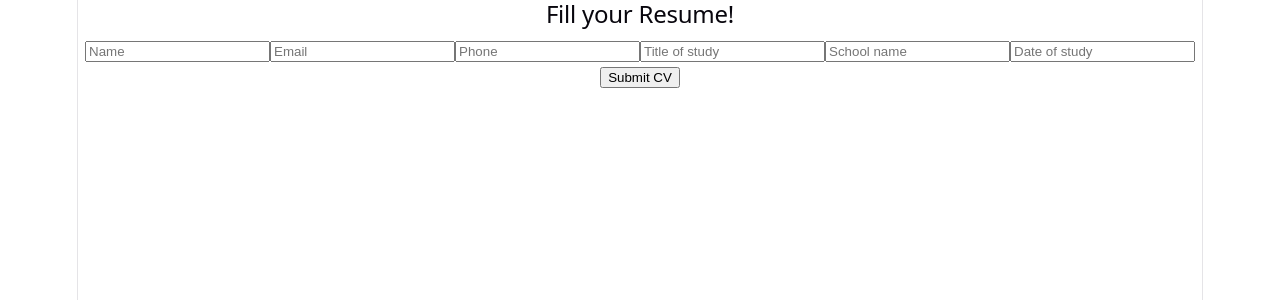
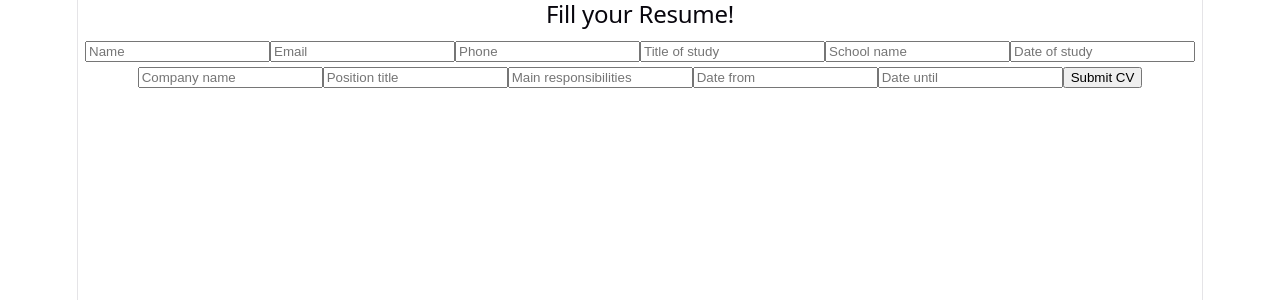
Before and after one commit to fioridaniel/cv-application, a React (Vite) app in the folder project/: page / in a window 1280 px wide. Shown: the top 300 px of the page. Built offline with nearby package versions, Linux system fonts and the light colour scheme.

Commit message:
feat: add PracticalExperience section and refactor form state to object pattern

```diff
--- a/project/src/App.jsx
+++ b/project/src/App.jsx
@@ -2,19 +2,51 @@ import { useState } from 'react'
 import './App.css'
 import GeneralInformation from './components/GeneralInformation'
 import EducationalExpercience from './components/EducationalExperience'
+import PraticalExperience from './components/PraticalExeperience';
 
 function App() {
-  const [name, setName] = useState('');
-  const [email, setEmail] = useState('');
-  const [phoneNumber, setPhoneNumber] = useState('');
-  const [schoolName, setSchoolName] = useState('');
-  const [studyTitle, setStudyTitle] = useState('');
-  const [studyDate, setStudyDate] = useState('');
+  const [generalInformation, setGeneralInformation] = useState({
+    name: '',
+    email: '',
+    phoneNumber: ''
+  });
+
+  const [educationalExpercience, setEducationalExpercience] = useState({
+    schoolName : '',
+    studyTitle : '',
+    studyDate : ''
+  });
+
+  const [praticalExperience, setPraticalExperience] = useState({
+    companyName: '',
+    positionTitle: '',
+    responsibilities: '',
+    dateFrom: '',
+    dateUntil: ''
+  });
+
+  const handleGeneralInformation = (field, data) => {
+    setGeneralInformation(prev => ({
+      ...prev, [field]: data
+    }));
+  };
+
+  const handleEducationalExperience = (field, data) => {
+    setEducationalExpercience(prev => ({
+      ...prev, [field]: data
+    }));
+  };
+
+  const handlePraticalExperience = (field, data) => {
+    setPraticalExperience(prev => ({
+      ...prev, [field]: data
+    }));
+  };
 
   const handleSubmit = (event) => {
     event.preventDefault();
     console.log('Form submitted!');
-  }
+  };
 
   return (
     <>
@@ -23,19 +55,24 @@ function App() {
         onSubmit={handleSubmit}
       >
         <GeneralInformation
-          name={name} email={email} phoneNumber={phoneNumber}
-          setName={setName} setEmail={setEmail} setPhoneNumber={setPhoneNumber}
+          data={generalInformation}
+          onChange={handleGeneralInformation}
         ></GeneralInformation>
 
         <EducationalExpercience
-          schoolName={schoolName} studyTitle={studyTitle} studyDate={studyDate}
-          setSchoolName={setSchoolName} setStudyTitle={setStudyTitle} setStudyDate={setStudyDate}
+          data={educationalExpercience}
+          onChange={handleEducationalExperience}
         ></EducationalExpercience>
+
+        <PraticalExperience
+          data={praticalExperience}
+          onChange={handlePraticalExperience}
+        ></PraticalExperience>
 
         <button type="submit">Submit CV</button>
       </form>
     </>
-  )
+  );
 }
 
 export default App
--- a/project/src/components/EducationalExperience.jsx
+++ b/project/src/components/EducationalExperience.jsx
@@ -1,26 +1,24 @@
 import { useState } from "react";
 import InputInfo from "./InputInfo";
 
-function EducationalExpercience({ schoolName, studyTitle, studyDate, setSchoolName, setStudyTitle, setStudyDate }) {
+function EducationalExpercience({ data, onChange }) {
     return (
         <>
             <InputInfo
-                value={studyTitle}
-                setFunction={setStudyTitle}
+                value={data.studyTitle}
+                setFunction={(v) => onChange('studyTitle', v)}
                 placeHolder={"Title of study"}
-            ></InputInfo>
-
+            />
             <InputInfo
-                value={schoolName}
-                setFunction={setSchoolName}
+                value={data.schoolName}
+                setFunction={(v) => onChange('schoolName', v)}
                 placeHolder={"School name"}
-            ></InputInfo>
-
+            />
             <InputInfo
-                value={studyDate}
-                setFunction={setStudyDate}
+                value={data.schoolDate}
+                setFunction={(v) => onChange('schoolDate', v)}
                 placeHolder={"Date of study"}
-            ></InputInfo>
+            />
         </>
     );
 }
--- a/project/src/components/GeneralInformation.jsx
+++ b/project/src/components/GeneralInformation.jsx
@@ -2,26 +2,24 @@ import { useState } from "react";
 
 import InputInfo from "./InputInfo";
 
-function GeneralInformation({ name, email, phoneNumber, setName, setEmail, setPhoneNumber }) {
+function GeneralInformation({ data, onChange }) {
     return (
         <>
             <InputInfo
-                value={name}
-                setFunction={setName}
+                value={data.name}
+                setFunction={(v) => onChange('name', v)}
                 placeHolder={"Name"}
-            ></InputInfo>
-
+            />
             <InputInfo
-                value={email}
-                setFunction={setEmail}
+                value={data.email}
+                setFunction={(v) => onChange('email', v)}
                 placeHolder={"Email"}
-            ></InputInfo>
-
+            />
             <InputInfo
-                value={phoneNumber}
-                setFunction={setPhoneNumber}
+                value={data.phoneNumber}
+                setFunction={(v) => onChange('phoneNumber', v)}
                 placeHolder={"Phone"}
-            ></InputInfo>
+            />
         </>
     );
 }
--- a/project/src/components/InputInfo.jsx
+++ b/project/src/components/InputInfo.jsx
@@ -1,4 +1,4 @@
-function InputInfo({ value, setFunction, placeHolder}) {
+function InputInfo({ value, setFunction, placeHolder }) {
     return (
         <input
             type="text"
--- a/project/src/components/PraticalExeperience.jsx
+++ b/project/src/components/PraticalExeperience.jsx
@@ -0,0 +1,36 @@
+import { useState } from "react";
+import InputInfo from "./InputInfo";
+
+function PraticalExperience({ data, onChange }) {
+    return (
+        <>
+            <InputInfo
+                value={data.companyName}
+                setFunction={(v) => onChange('companyName', v)}
+                placeHolder={"Company name"}
+            />
+            <InputInfo
+                value={data.positionTitle}
+                setFunction={(v) => onChange('positionTitle', v)}
+                placeHolder={"Position title"}
+            />
+            <InputInfo
+                value={data.responsibilities}
+                setFunction={(v) => onChange('responsibilities', v)}
+                placeHolder={"Main responsibilities"}
+            />
+            <InputInfo
+                value={data.dateFrom}
+                setFunction={(v) => onChange('dateFrom', v)}
+                placeHolder={"Date from"}
+            />
+            <InputInfo
+                value={data.dateUntil}
+                setFunction={(v) => onChange('dateUntil', v)}
+                placeHolder={"Date until"}
+            />
+        </>
+    );
+}
+
+export default PraticalExperience;
```
